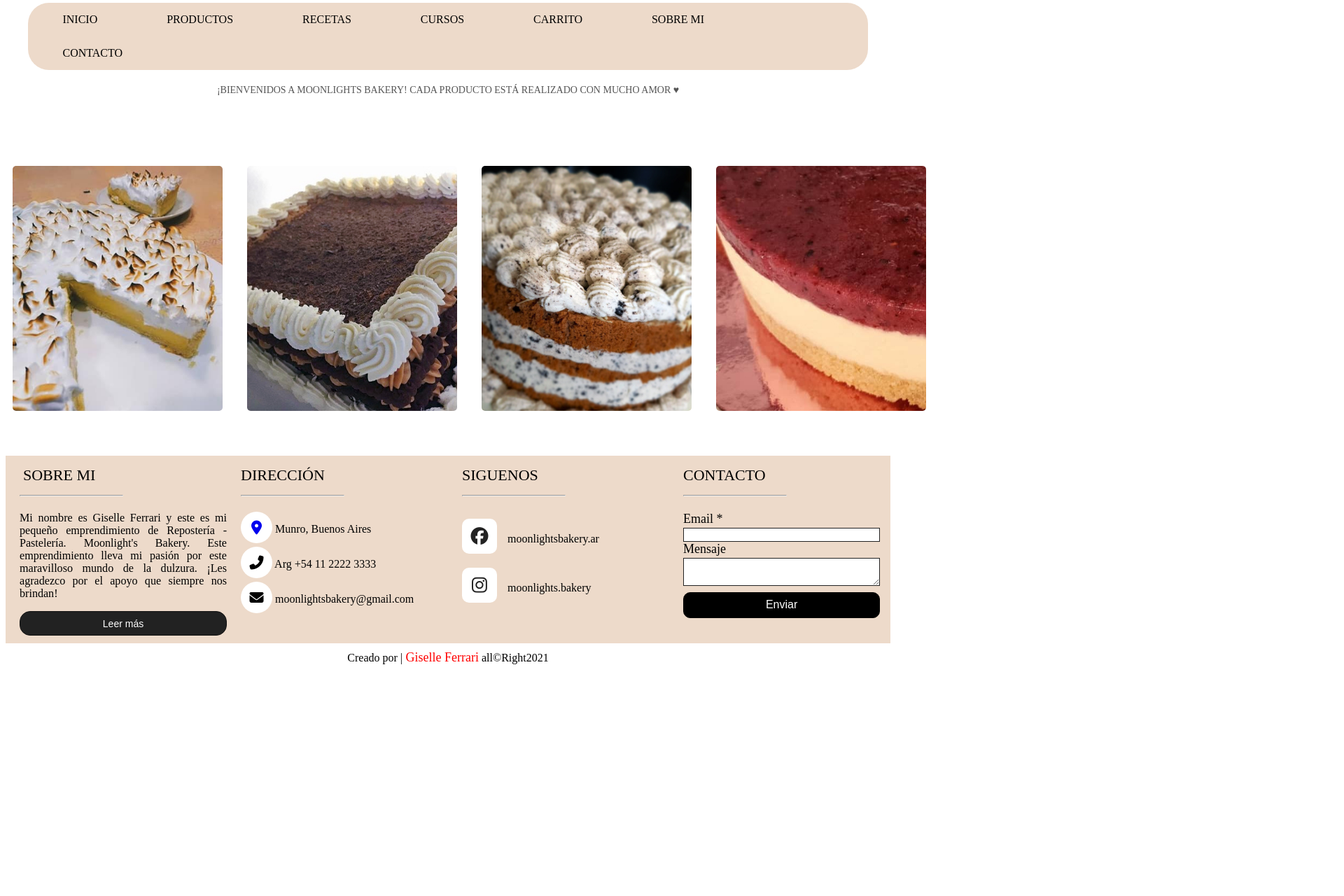
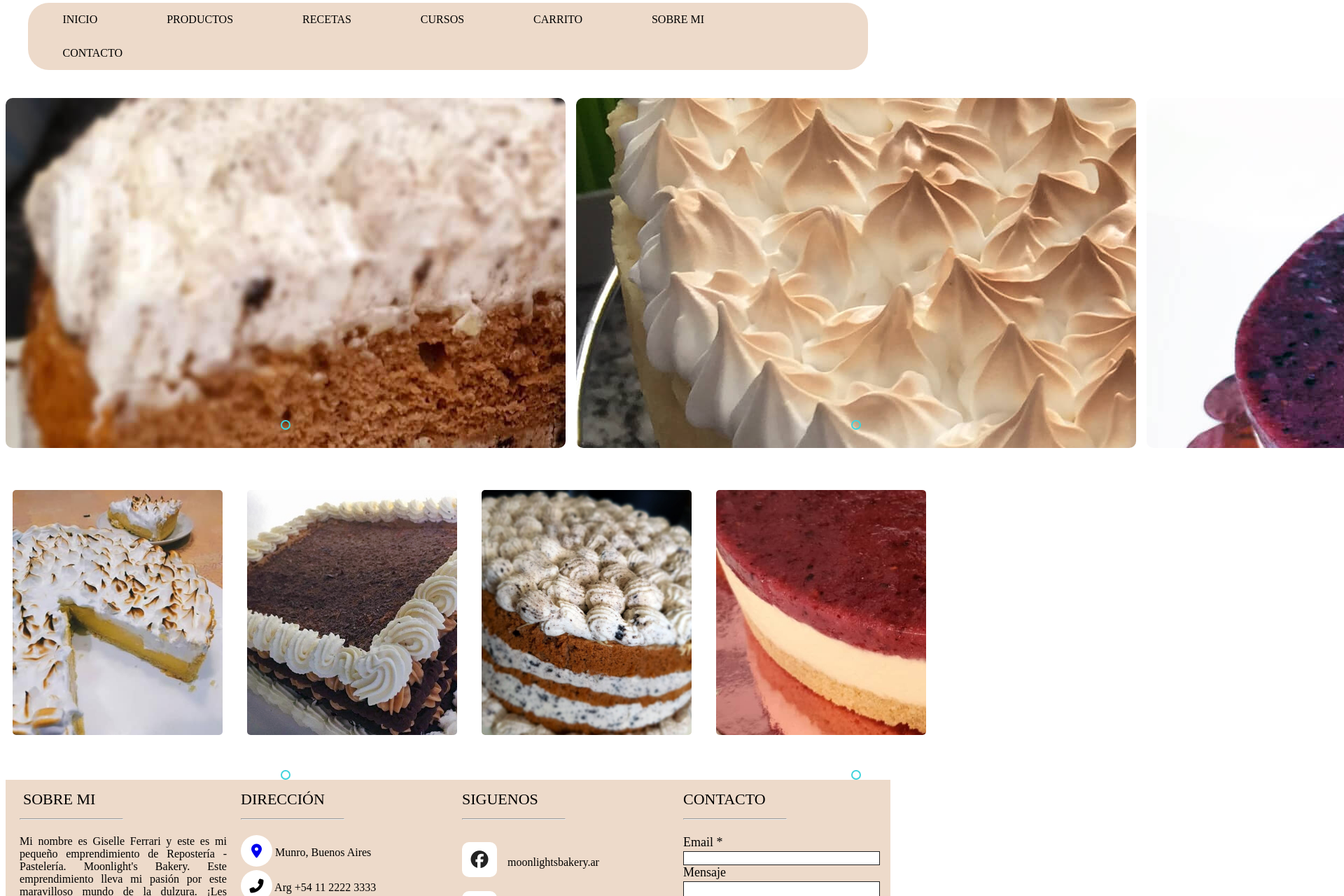
Before and after one commit to GiselleFerrari/moonlights, an Angular app: page / in a window 1280 px wide. Shown: the part 340-1620 px from the top of the page at 70% size, 1920 px wide, since content can reach past the window. Before the commit the page ends 1300 px from the top, so only its background shows below. Built offline with nearby package versions, Linux system fonts and the light colour scheme; a web font is replaced by a local one.

Commit message:
Agrego archivo Slider / dev:mysql2 y seq-cli

```diff
--- a/package.json
+++ b/package.json
@@ -20,7 +20,9 @@
     "@angular/router": "~12.1.0",
     "@sendgrid/mail": "^7.4.5",
     "express": "^4.17.1",
+    "mysql2": "^2.3.0",
     "rxjs": "~6.6.0",
+    "sequelize": "^6.6.5",
     "swiper": "^6.8.1",
     "tslib": "^2.2.0",
     "zone.js": "~0.11.4"
@@ -37,6 +39,7 @@
     "karma-coverage": "~2.0.3",
     "karma-jasmine": "~4.0.0",
     "karma-jasmine-html-reporter": "~1.7.0",
+    "sequelize-cli": "^6.2.0",
     "typescript": "~4.3.2"
   }
 }
--- a/src/app/app.module.ts
+++ b/src/app/app.module.ts
@@ -13,6 +13,7 @@ import { NavComponent } from './components/nav/nav.component';
 import { CardComponent } from './components/card/card.component';
 import { FooterComponent } from './components/footer/footer.component';
 import { EncabezadoComponent } from './components/encabezado/encabezado.component';
+import { SliderComponent } from './components/slider/slider.component';
 
 @NgModule({
   declarations: [
@@ -24,7 +25,8 @@ import { EncabezadoComponent } from './components/encabezado/encabezado.componen
     NavComponent,
     CardComponent,
     FooterComponent,
-    EncabezadoComponent
+    EncabezadoComponent,
+    SliderComponent
   ],
   imports: [
     BrowserModule,
--- /dev/null
+++ b/src/app/components/slider/slider.component.css
@@ -0,0 +1,110 @@
+body {
+    margin: 0;
+    padding: 0;
+    height: 100vh;
+    display: flex;
+    justify-content: center;
+    align-items: center;
+    background: #23E3C9;
+}
+
+.slider {
+    width: 800px;
+    height: 500px;
+    border-radius: 10px;
+    overflow: hidden;
+}
+
+.slides {
+    width: 500%;
+    height: 500px;
+    display: flex;
+}
+
+.slides input {
+    display: none;
+}
+
+.slide {
+    width: 20%;
+    transition: 2s;
+}
+
+.slide img {
+    width: 800px;
+    height: 500px;
+}
+
+.navigation-manual {
+    position: absolute;
+    width: 800px;
+    margin-top: -40px;
+    display: flex;
+    justify-content: center;
+}
+
+.manual-btn {
+    border: 2px solid #40D3DC;
+    padding: 5px;
+    border-radius: 10px;
+    cursor: pointer;
+    transition: 1s;
+}
+
+.manual-btn:not(:last-child) {
+    margin-right: 40px;
+}
+
+.manual-btn:hover {
+    background-color: #40D3DC;
+}
+
+#radio1:checked ~ .first {
+    margin-left: 0;
+}
+
+#radio2:checked ~ .first {
+    margin-left: -20%;
+}
+
+#radio3:checked ~ .first {
+    margin-left: -40%;
+}
+
+#radio4:checked ~ .first {
+    margin-left: -60%;
+}
+
+.navigation-auto {
+    position: absolute;
+    display: flex;
+    width: 800px;
+    justify-content: center;
+    margin-top: 460px;
+}
+.navigation-auto div {
+    border: 2px solid #40D3DC;
+    padding: 5px;
+    border-radius: 10px;
+    transition: 1s;
+}
+
+.navigation-auto div:not(:last-child) {
+    margin-right: 40px;
+}
+
+#radio1:checked ~ .navigation-auto .auto-btn1 {
+    background-color: #40D3DC;
+}
+
+#radio2:checked ~ .navigation-auto .auto-btn2 {
+    background-color: #40D3DC;
+}
+
+#radio3:checked ~ .navigation-auto .auto-btn3 {
+    background-color: #40D3DC;
+}
+
+#radio4:checked ~ .navigation-auto .auto-btn4 {
+    background-color: #40D3DC;
+}
--- /dev/null
+++ b/src/app/components/slider/slider.component.html
@@ -0,0 +1,28 @@
+<div class="slider">
+    <div class="slides">
+        <input type="radio" name="radio-btn" id="radio1">
+        <div class="slide-first">
+            <img src="{{ imagen }}" routerLink="/recetas">
+        </div>
+    </div>
+
+    <div class="navigation-auto">
+        <div class="auto-btn1"></div>
+
+    </div>
+
+    <div class="navigation-manual">
+        <label for="radio1" class="manual-btn"></label>
+    </div>
+</div>
+
+<script type="text/javascript">
+var counter = 1;
+setInterval(function(){
+    document.getElementById('radio1' + counter).checked = true;
+    counter++;
+    if (counter > 4){
+        counter = 1;
+    }
+}, 5000);
+</script>
--- /dev/null
+++ b/src/app/components/slider/slider.component.ts
@@ -0,0 +1,17 @@
+import { Component, OnInit, Input } from '@angular/core';
+
+@Component({
+  selector: 'app-slider',
+  templateUrl: './slider.component.html',
+  styleUrls: ['./slider.component.css']
+})
+export class SliderComponent implements OnInit {
+
+  constructor() { }
+
+  @Input() imagen = "/assets/images/slider/oreo2.jpg";
+
+  ngOnInit(): void {
+  }
+
+}
--- a/src/app/pages/home/home.component.css
+++ b/src/app/pages/home/home.component.css
@@ -2,6 +2,12 @@
     justify-content: center;
     margin-top: 20px;
     margin-bottom: 20px;
+}
+
+.slider {
+    display: grid;
+    grid-template-columns: repeat(4, 1fr);
+    gap: 15px;
 }
 
 .card-wrapper {
--- a/src/app/pages/home/home.component.html
+++ b/src/app/pages/home/home.component.html
@@ -1,6 +1,12 @@
 <app-title
-    [subtitle]="subtitle"
 ></app-title>
+<div>
+    <div class="slider">
+        <app-slider
+            *ngFor="let slider of sliders"
+            [imagen]="slider.imagen"
+        ></app-slider>
+    </div>
 
     <div class="card-wrapper">
         <app-card
@@ -10,3 +16,5 @@
             [titulo]="card.titulo"
         ></app-card>
     </div>
+
+</div>
--- a/src/app/pages/home/home.component.ts
+++ b/src/app/pages/home/home.component.ts
@@ -9,7 +9,17 @@ export class HomeComponent implements OnInit {
 
   constructor() { }
 
-    subtitle = '¡Bienvenidos a Moonlights Bakery! Cada producto está realizado con mucho amor ♥';
+    sliders = [
+      {
+      imagen: "/assets/images/slider/oreo2.jpg",
+    },{
+      imagen: "/assets/images/slider/lemon2.jpg",
+    },{
+      imagen: "/assets/images/slider/cheesecake.jpg",
+    },{
+      imagen: "/assets/images/slider/escon2.jpg",
+    }
+    ]
 
     cards = [
       {
@@ -29,7 +39,7 @@ export class HomeComponent implements OnInit {
       titulo: "Cheesecake de Frutos Rojos",
       categoria: "Tarta a base de queso crema con frutos naturales: Arándanos,  frambuesas, moras y frutillas.",
     }
-  ]
+    ]
 
   ngOnInit(): void {
   }
```
Also changed, not shown: src/app/components/card/card.component.html (line endings or trailing spaces), 2 other files (tests, documents, lock files or other folders). Lines whose indentation alone changed are shown as unchanged.
